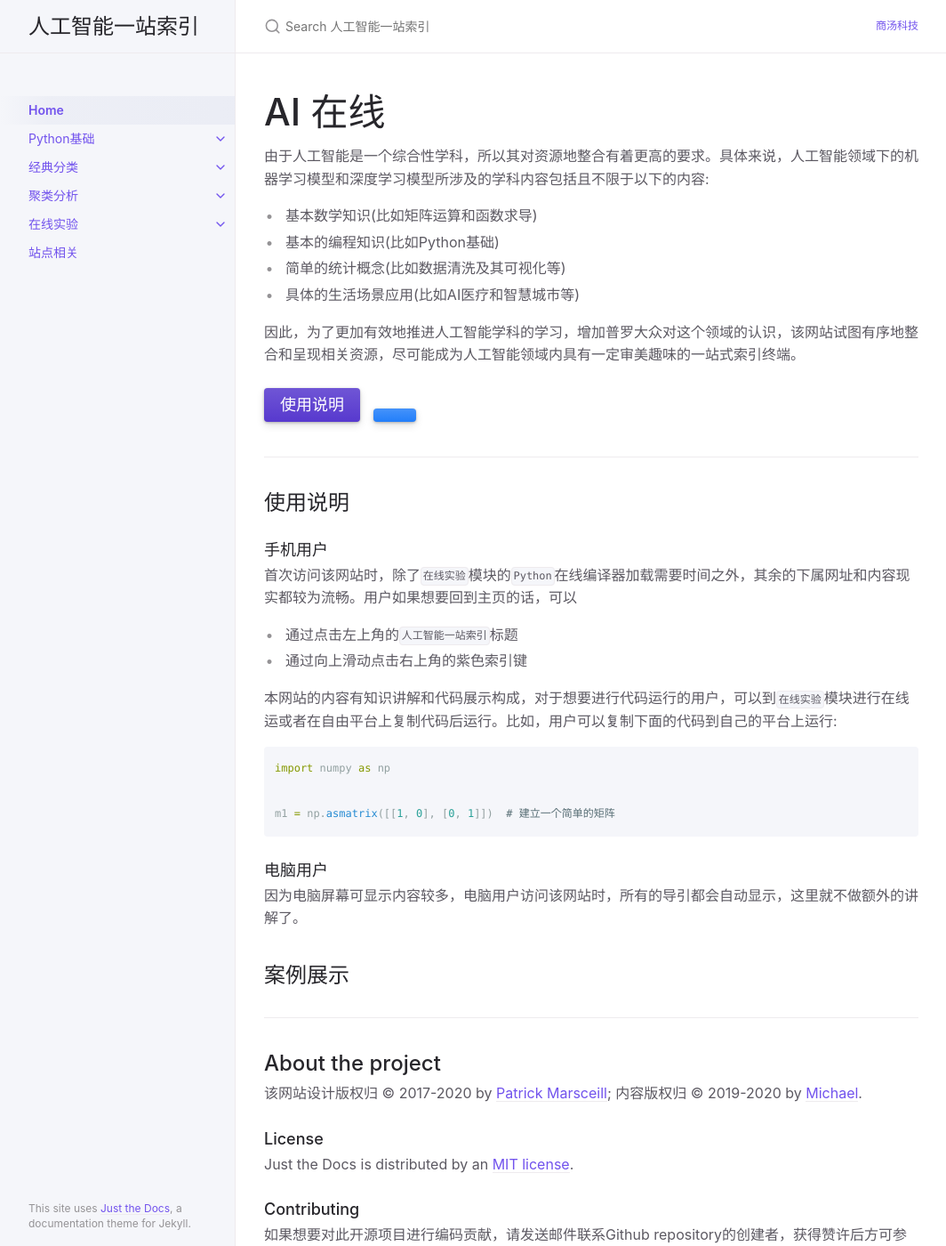
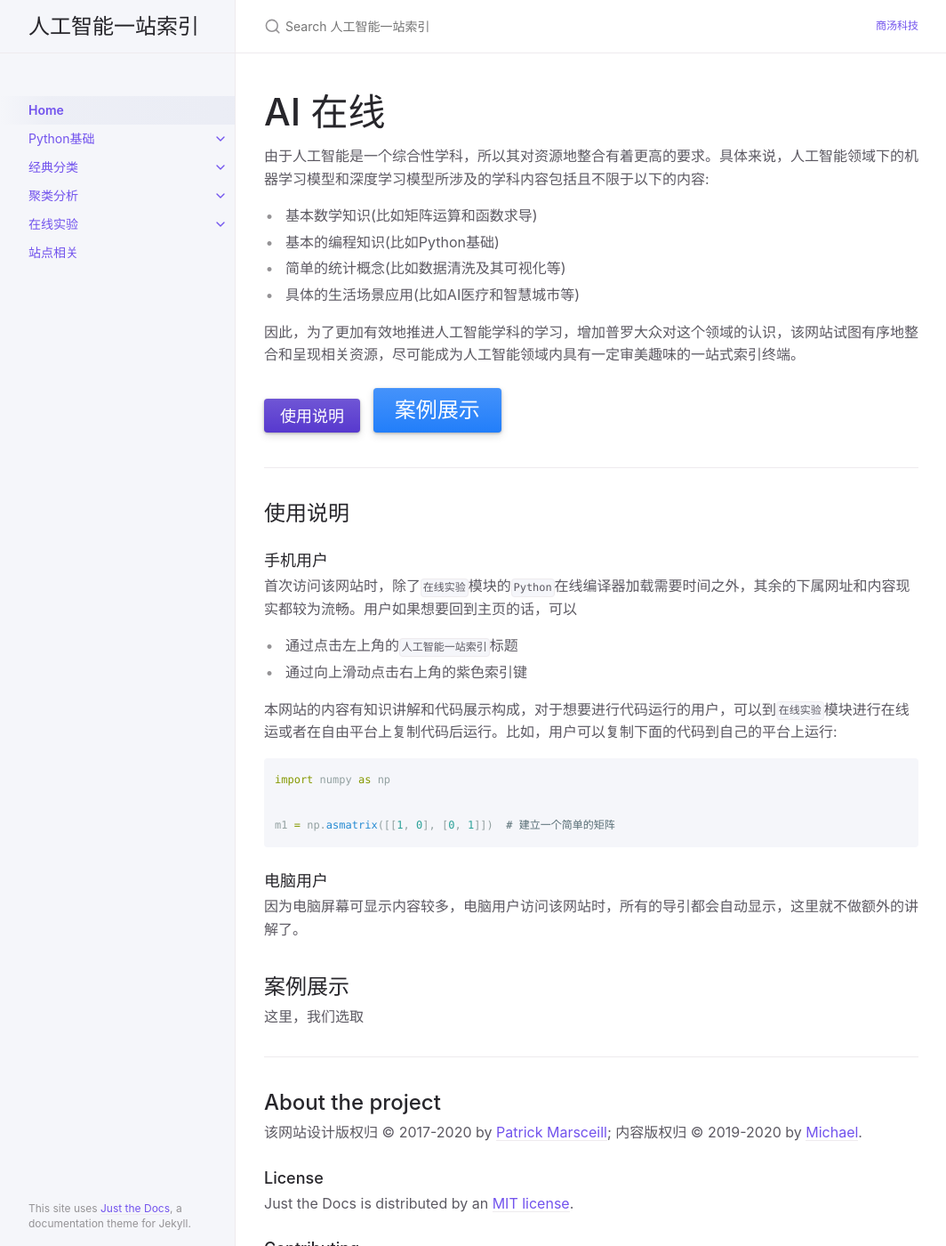
Before and after one commit to Michael-yunfei/avwebv2, a Jekyll site: the page built from index.md, in a window 1280 px wide and 1400 px high. Shown: the whole window at 89% size, without its empty margins (107-1171 px from the left). Built offline with Jekyll 4.4.1, drawn with Linux system fonts in a browser that asks for light colours.

Commit message:
update home page

```diff
--- a/index.md
+++ b/index.md
@@ -21,7 +21,7 @@ last_modified_date: 2020-04-27T17:54:08+0000
 {: .fs-6 .fw-300 }
 
 [使用说明](#使用说明){: .btn .btn-primary .fs-5 .mb-4 .mb-md-0 .mr-2 }
-[ ](http://example.com/){: .btn .btn-blue }
+[案例展示](#案例展示){: .btn .btn-blue }
 
 <!-- [View it on GitHub](https://github.com/pmarsceill/just-the-docs){: .btn .fs-5 .mb-4 .mb-md-0 } -->
 
@@ -51,6 +51,9 @@ m1 = np.asmatrix([[1, 0], [0, 1]])  # 建立一个简单的矩阵
 
 
 ## 案例展示
+
+这里，我们选取
+
 
 ---
 
```
